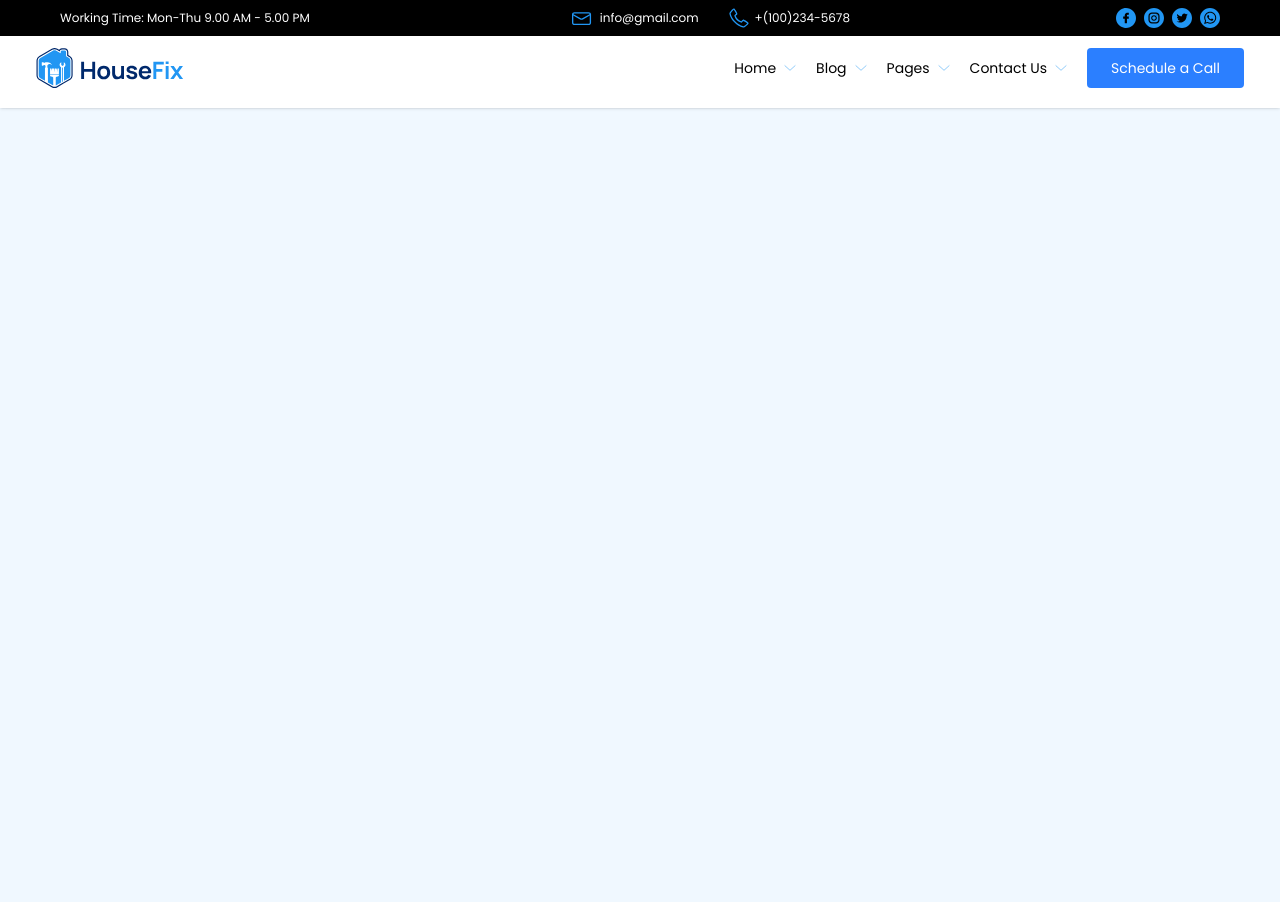
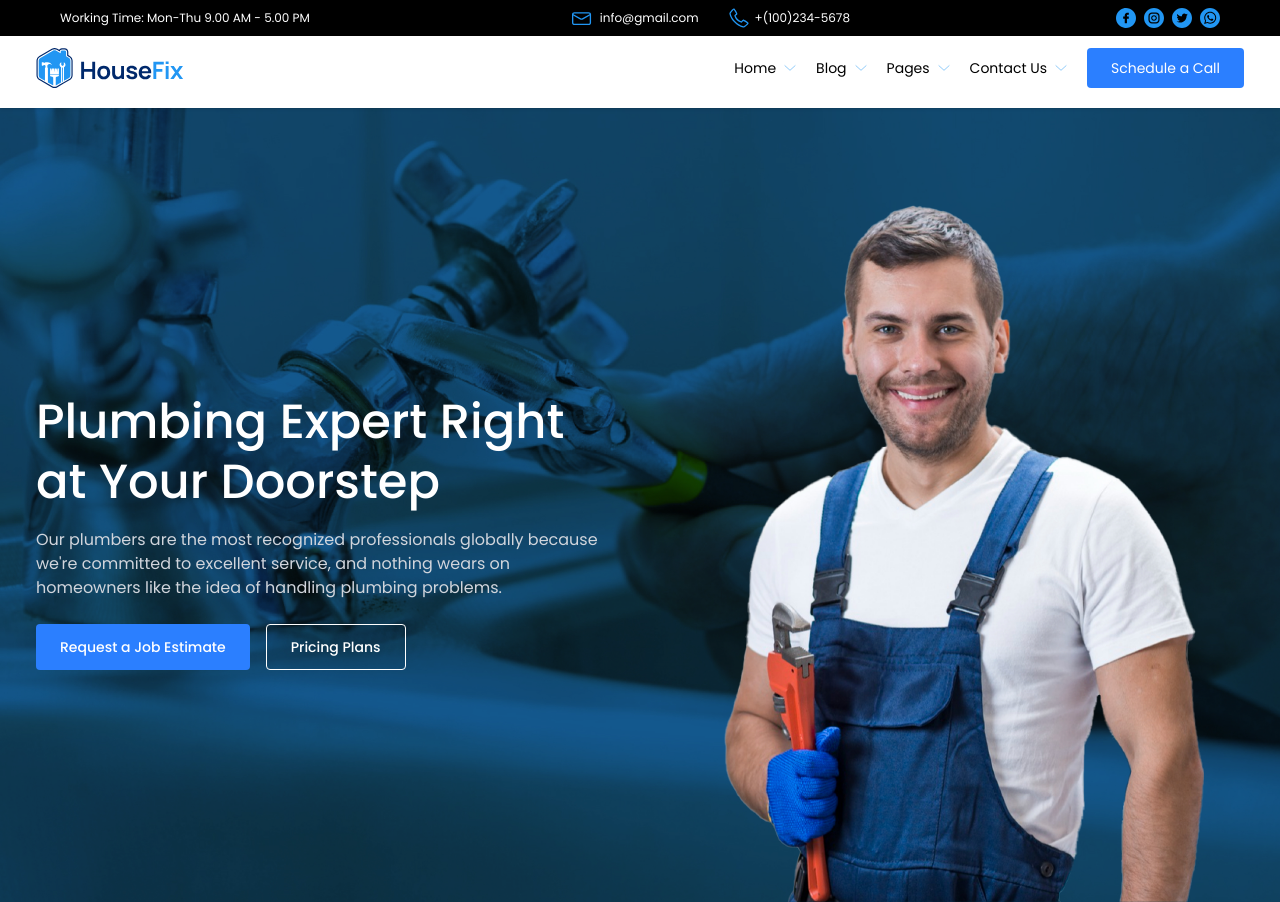
Before and after one commit to Pasindu-2006/Working-man-REACT-frontend, a React (Vite) app: page / in a window 1280 px wide. Before the commit the page ends 800 px from the top, so only its background shows below. Built offline with nearby package versions, Linux system fonts and the light colour scheme; a web font is replaced by a local one.

Commit message:
Developed Hero Section

```diff
--- a/src/App.jsx
+++ b/src/App.jsx
@@ -1,10 +1,12 @@
 import React from 'react'
 import Navbar from './component/Navbar'
+import Hero from './component/Hero'
 
 const App = () => {
   return (
     <div>
       <Navbar />
+      <Hero />
     </div>
   )
 }
--- a/src/component/Hero.jsx
+++ b/src/component/Hero.jsx
@@ -1,20 +1,46 @@
 import React from 'react'
-import Bgimg from '../assets/bg.jpg'
+import Bgimg from '../assets/body.jpg'
+import HeroImage from '../assets/Image-Container.png'
 
 const Hero = () => {
   return (
-    <div id='hero' className='flex flex-col items-center gap-6 py-35 px-4 sm:px-12 lg:px-24 xl:px-40 text-center w-full overflow-hidden bg-white'>
-        <h1 className='text-[35px] sm:text md:text-[50px] sm:font-medium font-semibold xl:leading-23.75 max-w-5xl'>Discipline will take you places motivation can't</h1>
+    <section
+      className='relative w-full min-h-screen bg-cover bg-center bg-no-repeat pt-32 sm:pt-40 flex items-center'
+      style={{ backgroundImage: `url(${Bgimg})` }}
+    >
+      {/* Dark Overlay */}
+      <div className='absolute inset-0 bg-black/40'></div>
 
-        <p className='text-[16px] sm:px-1 sm:max-w-lg px-5 text-gray-600'>Amet minim mollit non deserunt ullamco est sit aliqua dolor do amet sint. Velit officia consequat duis enim velit mollit. Exercitation veniam consequat sunt nostrud amet.</p>
+      {/* Main Content Container - Responsive Flex (Column on mobile, Row on Desktop) */}
+      <div className='relative z-10 max-w-7xl mx-auto px-5 md:px-9 flex flex-col md:flex-row items-center justify-between w-full gap-10'>
 
-        <div className='flex flex-row gap-2'>
-            <button className='bg-black text-white px-2.5 py-1.5 rounded-full text-sm cursor-pointer'>Shedule Demo</button>
-            <button className='border-2 px-2.5 py-1.5 rounded-full text-sm cursor-pointer'>Conatact Sales</button>
+        {/* Left Text Content */}
+        <div className='max-w-xl text-center md:text-left'>
+          <h1 className='text-3xl sm:text-4xl md:text-5xl font-medium text-white leading-tight'>
+            Plumbing Expert Right at Your Doorstep
+          </h1>
+          <p className='text-sm sm:text-base text-gray-300 py-4'>
+            Our plumbers are the most recognized professionals globally because we're committed to excellent service, and nothing wears on homeowners like the idea of handling plumbing problems.
+          </p>
+
+          {/* Action Buttons */}
+          <div className='flex flex-col sm:flex-row gap-4 justify-center md:justify-start pt-2'>
+            <button className='text-sm bg-blue-500 text-white px-6 py-3 rounded cursor-pointer hover:bg-blue-600 transition-all font-medium'>
+              Request a Job Estimate
+            </button>
+            <button className='text-sm border border-white text-white px-6 py-3 rounded cursor-pointer hover:bg-blue-600 hover:border-blue-600 transition-all font-medium'>
+              Pricing Plans
+            </button>
+          </div>
         </div>
 
-        <img src={Bgimg} alt="bg image" className='sm:px-20 w-fit h-auto'/>
-    </div>
+        {/* Right Hero Image */}
+        <div className='w-full md:w-1/2 flex justify-center'>
+          <img src={HeroImage} alt="hero-container" className='w-full max-w-md md:max-w-lg object-contain' />
+        </div>
+
+      </div>
+    </section>
   )
 }
 
--- a/src/component/Navbar.jsx
+++ b/src/component/Navbar.jsx
@@ -182,7 +182,7 @@ const Navbar = () => {
             onClick={() => setMenuOpen(false)}
           >
             <span className='text-base font-medium'>Home</span>
-            <img src={Rarrow} alt="arrow" className='w-4 brightness-200' />
+            {/* <img src={Rarrow} alt="arrow" className='w-4 brightness-200' /> */}
           </a>
 
           {/* Blog Link */}
@@ -192,13 +192,13 @@ const Navbar = () => {
             onClick={() => setMenuOpen(false)}
           >
             <span className='text-base font-medium'>Blog</span>
-            <img src={Rarrow} alt="arrow" className='w-4 brightness-200' />
+            {/* <img src={Rarrow} alt="arrow" className='w-4 brightness-200' /> */}
           </a>
 
           {/* Expandable Pages Tab with Smooth Animated Dropdown */}
           <div className='border-b border-gray-800'>
             <div
-              className='p-3 flex flex-row justify-between items-center text-blue-400 cursor-pointer'
+              className='p-3 flex flex-row justify-between items-center text-white hover:text-blue-400 transition-allcursor-pointer'
               onClick={() => setRarroOpen(!isRarroOpen)}
             >
               <span className='text-base font-medium'>Pages</span>
@@ -213,32 +213,32 @@ const Navbar = () => {
             <div className={`grid transition-all duration-300 ease-in-out ${isRarroOpen ? 'grid-rows-[1fr] opacity-100 pb-2' : 'grid-rows-[0fr] opacity-0 pb-0'}`}>
               <div className='overflow-hidden flex flex-col pl-4 w-full gap-1'>
                 <a
-                  href="#page1"
+                  href="#about"
                   className='px-3 py-2 text-sm text-gray-300 hover:text-white transition-all'
                   onClick={() => setMenuOpen(false)}
                 >
-                  Page 1
+                  About Us
                 </a>
                 <a
-                  href="#page2"
+                  href="#services"
                   className='px-3 py-2 text-sm text-gray-300 hover:text-white transition-all'
                   onClick={() => setMenuOpen(false)}
                 >
-                  Page 1
+                   Services
                 </a>
                 <a
-                  href="#page3"
+                  href="#our-team"
                   className='px-3 py-2 text-sm text-gray-300 hover:text-white transition-all'
                   onClick={() => setMenuOpen(false)}
                 >
-                  Page 1
+                  Our Team
                 </a>
                 <a
-                  href="#page4"
+                  href="#FAQ"
                   className='px-3 py-2 text-sm text-gray-300 hover:text-white transition-all'
                   onClick={() => setMenuOpen(false)}
                 >
-                  Page 1
+                  FAQ
                 </a>
               </div>
             </div>
@@ -252,20 +252,20 @@ const Navbar = () => {
           >
 
             <span className='text-base font-medium'>Contact Us</span>
-            <img src={Rarrow} alt="arrow" className='w-4 brightness-200' />
+            {/* <img src={Rarrow} alt="arrow" className='w-4 brightness-200' /> */}
           </a>
 
         </div>
 
         {/* Mobile Contact Footer Info (Phone & Email) */}
-        <div className='mt-auto pt-6 flex flex-col gap-3 pb-4'>
-          <div className='flex items-center gap-3'>
+        <div className='mt-4 pt-6 flex flex-col gap-3 px-3 pb-4'>
+          <div className='flex items-center gap-3 pb-2'>
             <img src={Phone} alt="phone" className='w-5 brightness-200' />
             <span className='text-xs text-white'>+(100) 234-5678</span>
           </div>
-          <div className='flex items-center gap-3'>
+          <div className='flex items-center gap-3 pb-2'>
             <img src={Email} alt="email" className='w-5 brightness-200' />
-            <span className='text-xs text-white'>info@template.com</span>
+            <span className='text-xs text-white'>info@gmail.com</span>
           </div>
         </div>
 
--- a/src/index.css
+++ b/src/index.css
@@ -9,7 +9,3 @@
 html{
     scroll-behavior: smooth;
 }
-
-body{
-    background-color: aliceblue;
-}
```
Also changed, not shown: src/assets/Image-Container.png (added).
